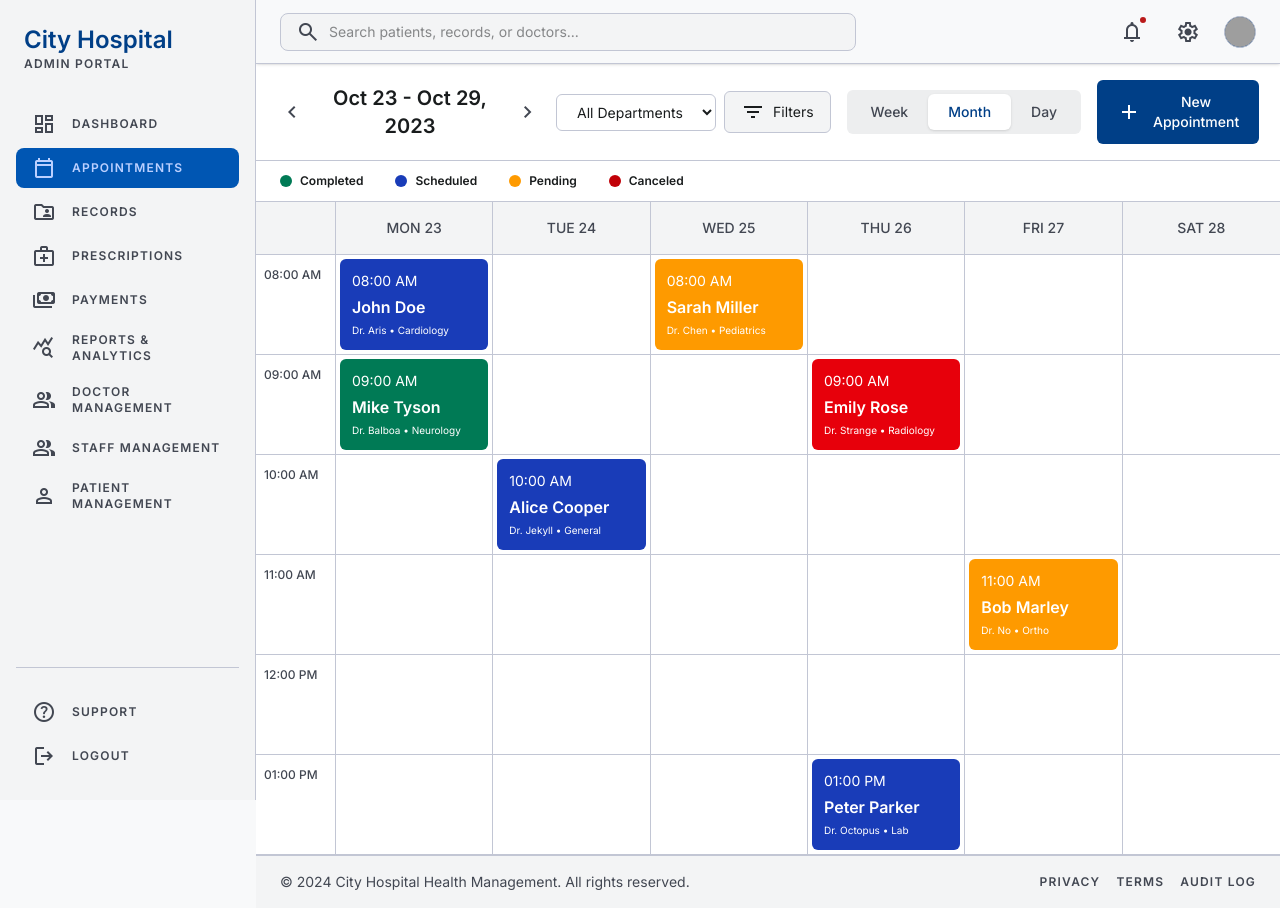
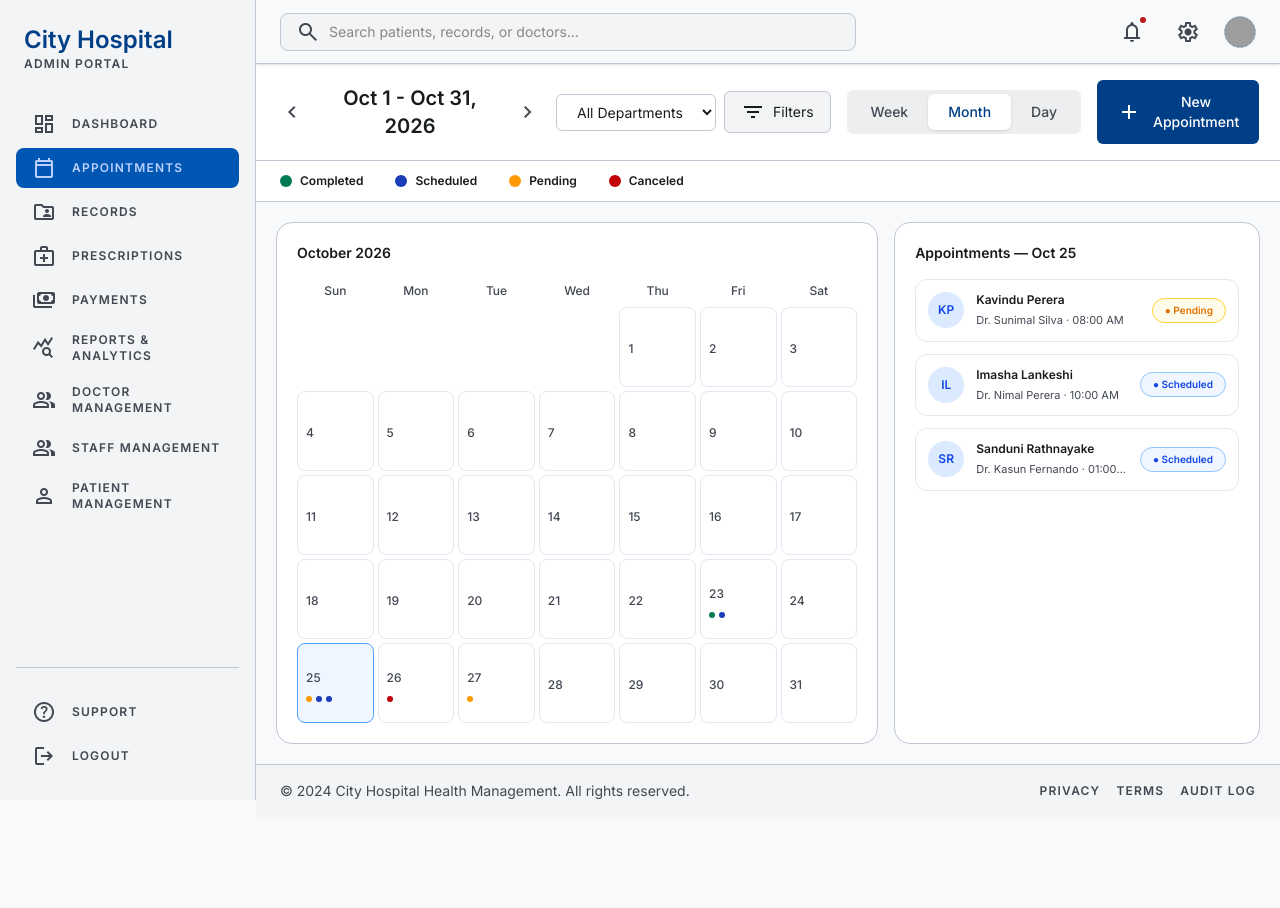
Before and after one commit to Wijeboy/Healthcare-Management-System, a React (Vite) app in the folder Frontend/: page /dashboard/appointments in a window 1280 px wide. Both pictures are taken after a click on the button "Month". After the commit the page ends 817 px from the top, so only its background shows below. Built offline with nearby package versions, Linux system fonts and the light colour scheme; grey boxes are pictures that could not be loaded.

Commit message:
Add appointment scheduler month view

```diff
--- /dev/null
+++ b/Frontend/src/components/appointments/AppointmentMonthView.jsx
@@ -0,0 +1,257 @@
+import { useState } from 'react'
+
+const weekDays = ['Sun', 'Mon', 'Tue', 'Wed', 'Thu', 'Fri', 'Sat']
+
+const appointmentsByDay = {
+  23: [
+    {
+      id: 1,
+      patient: 'Kavindu Perera',
+      doctor: 'Dr. Sunimal Silva',
+      time: '08:00 AM',
+      status: 'Completed',
+    },
+    {
+      id: 2,
+      patient: 'Imasha Lankeshi',
+      doctor: 'Dr. Nimal Perera',
+      time: '10:00 AM',
+      status: 'Scheduled',
+    },
+  ],
+
+  25: [
+    {
+      id: 3,
+      initials: 'KP',
+      patient: 'Kavindu Perera',
+      doctor: 'Dr. Sunimal Silva',
+      time: '08:00 AM',
+      status: 'Pending',
+    },
+    {
+      id: 4,
+      initials: 'IL',
+      patient: 'Imasha Lankeshi',
+      doctor: 'Dr. Nimal Perera',
+      time: '10:00 AM',
+      status: 'Scheduled',
+    },
+    {
+      id: 5,
+      initials: 'SR',
+      patient: 'Sanduni Rathnayake',
+      doctor: 'Dr. Kasun Fernando',
+      time: '01:00 PM',
+      status: 'Scheduled',
+    },
+  ],
+
+  26: [
+    {
+      id: 6,
+      patient: 'Dinuka Wickramasinghe',
+      doctor: 'Dr. Anoma Jayasuriya',
+      time: '09:00 AM',
+      status: 'Canceled',
+    },
+  ],
+
+  27: [
+    {
+      id: 7,
+      patient: 'Kavindu Perera',
+      doctor: 'Dr. Sunimal Silva',
+      time: '11:00 AM',
+      status: 'Pending',
+    },
+  ],
+}
+
+function getStatusDot(status) {
+  if (status === 'Completed') return 'bg-emerald-700'
+  if (status === 'Scheduled') return 'bg-blue-800'
+  if (status === 'Pending') return 'bg-amber-500'
+  if (status === 'Canceled') return 'bg-red-700'
+
+  return 'bg-slate-400'
+}
+
+function getStatusBadge(status) {
+  if (status === 'Pending') {
+    return 'border-amber-300 bg-amber-50 text-amber-600'
+  }
+
+  if (status === 'Scheduled') {
+    return 'border-blue-300 bg-blue-50 text-blue-700'
+  }
+
+  if (status === 'Completed') {
+    return 'border-emerald-300 bg-emerald-50 text-emerald-700'
+  }
+
+  if (status === 'Canceled') {
+    return 'border-red-300 bg-red-50 text-red-700'
+  }
+
+  return 'border-slate-300 bg-slate-50 text-slate-600'
+}
+
+export default function AppointmentMonthView() {
+  const [selectedDay, setSelectedDay] = useState(25)
+
+  // October 1, 2026 is Thursday.
+  // Sunday = 0, therefore we need 4 empty cells before day 1.
+  const emptyDays = Array.from({ length: 4 })
+
+  const days = Array.from({ length: 31 }, (_, index) => index + 1)
+
+  const selectedAppointments = appointmentsByDay[selectedDay] || []
+
+  return (
+    <div className="grid grid-cols-1 gap-4 bg-surface p-5 lg:grid-cols-[1.7fr_1fr]">
+
+      {/* =========================
+          Monthly Calendar
+      ========================== */}
+      <div className="rounded-2xl border border-outline-variant bg-white p-5">
+
+        <h3 className="mb-5 text-sm font-semibold text-on-surface">
+          October 2026
+        </h3>
+
+        {/* Weekday names */}
+        <div className="grid grid-cols-7 gap-1">
+          {weekDays.map((day) => (
+            <div
+              key={day}
+              className="pb-2 text-center text-xs font-medium text-on-surface-variant"
+            >
+              {day}
+            </div>
+          ))}
+        </div>
+
+        {/* Calendar */}
+        <div className="grid grid-cols-7 gap-1">
+
+          {/* Empty cells before October 1 */}
+          {emptyDays.map((_, index) => (
+            <div
+              key={`empty-${index}`}
+              className="min-h-[80px]"
+            />
+          ))}
+
+          {/* Month days */}
+          {days.map((day) => {
+            const isSelected = selectedDay === day
+            const appointments = appointmentsByDay[day] || []
+
+            return (
+              <button
+                key={day}
+                type="button"
+                onClick={() => setSelectedDay(day)}
+                className={`min-h-[80px] rounded-lg border p-2 text-left transition ${
+                  isSelected
+                    ? 'border-blue-400 bg-blue-50'
+                    : 'border-slate-200 bg-white hover:border-blue-200 hover:bg-slate-50'
+                }`}
+              >
+                <span className="text-xs font-medium text-on-surface-variant">
+                  {day}
+                </span>
+
+                {/* Appointment dots */}
+                {appointments.length > 0 && (
+                  <div className="mt-2 flex flex-wrap gap-1">
+                    {appointments.map((appointment) => (
+                      <span
+                        key={appointment.id}
+                        className={`h-1.5 w-1.5 rounded-full ${getStatusDot(
+                          appointment.status
+                        )}`}
+                      />
+                    ))}
+                  </div>
+                )}
+              </button>
+            )
+          })}
+        </div>
+      </div>
+
+      {/* =========================
+          Selected Day Appointments
+      ========================== */}
+      <div className="min-h-[520px] rounded-2xl border border-outline-variant bg-white p-5">
+
+        <h3 className="mb-4 text-sm font-semibold text-on-surface">
+          Appointments — Oct {selectedDay}
+        </h3>
+
+        {selectedAppointments.length === 0 ? (
+          <div className="flex min-h-[250px] items-center justify-center text-center">
+            <div>
+              <span className="material-symbols-outlined text-4xl text-slate-300">
+                event_busy
+              </span>
+
+              <p className="mt-2 text-sm text-on-surface-variant">
+                No appointments scheduled for this date.
+              </p>
+            </div>
+          </div>
+        ) : (
+          <div className="space-y-3">
+            {selectedAppointments.map((appointment) => {
+              const initials =
+                appointment.initials ||
+                appointment.patient
+                  .split(' ')
+                  .map((name) => name[0])
+                  .join('')
+                  .slice(0, 2)
+                  .toUpperCase()
+
+              return (
+                <div
+                  key={appointment.id}
+                  className="flex items-center justify-between gap-3 rounded-xl border border-slate-200 p-3"
+                >
+                  {/* Patient */}
+                  <div className="flex min-w-0 items-center gap-3">
+                    <div className="flex h-9 w-9 shrink-0 items-center justify-center rounded-full bg-blue-100 text-xs font-semibold text-blue-700">
+                      {initials}
+                    </div>
+
+                    <div className="min-w-0">
+                      <p className="truncate text-xs font-semibold text-on-surface">
+                        {appointment.patient}
+                      </p>
+
+                      <p className="mt-1 truncate text-[11px] text-on-surface-variant">
+                        {appointment.doctor} · {appointment.time}
+                      </p>
+                    </div>
+                  </div>
+
+                  {/* Status */}
+                  <span
+                    className={`shrink-0 rounded-full border px-3 py-1 text-[10px] font-semibold ${getStatusBadge(
+                      appointment.status
+                    )}`}
+                  >
+                    ● {appointment.status}
+                  </span>
+                </div>
+              )
+            })}
+          </div>
+        )}
+      </div>
+
+    </div>
+  )
+}
--- a/Frontend/src/pages/GlobalAppointmentScheduler.jsx
+++ b/Frontend/src/pages/GlobalAppointmentScheduler.jsx
@@ -1,7 +1,31 @@
 import { useState } from 'react'
+import AppointmentMonthView from '../components/appointments/AppointmentMonthView'
 
 export default function GlobalAppointmentScheduler() {
   const [view, setView] = useState('week')
+
+  const getDateHeading = () => {
+    if (view === 'month') {
+      return {
+        line1: 'Oct 1 - Oct 31,',
+        line2: '2026',
+      }
+    }
+
+    if (view === 'day') {
+      return {
+        line1: 'Oct 25,',
+        line2: '2026',
+      }
+    }
+
+    return {
+      line1: 'Oct 23 - Oct 29,',
+      line2: '2023',
+    }
+  }
+
+  const dateHeading = getDateHeading()
 
   return (
     <section className="min-h-full bg-surface">
@@ -9,33 +33,35 @@ export default function GlobalAppointmentScheduler() {
       {/* =========================
           Scheduler Toolbar
       ========================== */}
-      <div className="bg-white border-b border-outline-variant px-6 py-4">
+      <div className="border-b border-outline-variant bg-white px-6 py-4">
         <div className="flex items-center justify-between gap-4">
 
           {/* Date Navigation */}
           <div className="flex items-center gap-4">
             <button
-              className="flex items-center justify-center text-on-surface-variant hover:text-primary transition-colors"
-              aria-label="Previous week"
+              type="button"
+              className="flex items-center justify-center text-on-surface-variant transition-colors hover:text-primary"
+              aria-label="Previous"
             >
               <span className="material-symbols-outlined">
                 chevron_left
               </span>
             </button>
 
-            <div className="text-center min-w-[180px]">
+            <div className="min-w-[180px] text-center">
               <h2 className="text-xl font-semibold text-on-surface">
-                Oct 23 - Oct 29,
+                {dateHeading.line1}
               </h2>
 
               <p className="text-xl font-semibold text-on-surface">
-                2023
+                {dateHeading.line2}
               </p>
             </div>
 
             <button
-              className="flex items-center justify-center text-on-surface-variant hover:text-primary transition-colors"
-              aria-label="Next week"
+              type="button"
+              className="flex items-center justify-center text-on-surface-variant transition-colors hover:text-primary"
+              aria-label="Next"
             >
               <span className="material-symbols-outlined">
                 chevron_right
@@ -54,7 +80,10 @@ export default function GlobalAppointmentScheduler() {
               <option>Orthopedics</option>
             </select>
 
-            <button className="flex items-center gap-2 rounded-md border border-outline-variant bg-surface-container-low px-4 py-2 text-sm text-on-surface hover:bg-surface-container transition-colors">
+            <button
+              type="button"
+              className="flex items-center gap-2 rounded-md border border-outline-variant bg-surface-container-low px-4 py-2 text-sm text-on-surface transition-colors hover:bg-surface-container"
+            >
               <span className="material-symbols-outlined text-[18px]">
                 filter_list
               </span>
@@ -68,6 +97,7 @@ export default function GlobalAppointmentScheduler() {
             {['week', 'month', 'day'].map((item) => (
               <button
                 key={item}
+                type="button"
                 onClick={() => setView(item)}
                 className={`rounded-md px-5 py-2 text-sm font-medium capitalize transition ${
                   view === item
@@ -81,7 +111,10 @@ export default function GlobalAppointmentScheduler() {
           </div>
 
           {/* New Appointment */}
-          <button className="flex items-center gap-3 rounded-md bg-primary px-5 py-3 text-white hover:bg-primary-container transition-colors">
+          <button
+            type="button"
+            className="flex items-center gap-3 rounded-md bg-primary px-5 py-3 text-white transition-colors hover:bg-primary-container"
+          >
             <span className="material-symbols-outlined">
               add
             </span>
@@ -117,19 +150,18 @@ export default function GlobalAppointmentScheduler() {
           <span className="h-3 w-3 rounded-full bg-red-700"></span>
           <span>Canceled</span>
         </div>
-
       </div>
 
-      {/* =========================
-          Week Calendar
-      ========================== */}
+      {/* =====================================================
+          WEEK VIEW
+      ====================================================== */}
+      {view === 'week' && (
         <div className="overflow-x-auto bg-white">
           <div className="min-w-[1000px]">
 
             {/* Day Headers */}
             <div className="grid grid-cols-[80px_repeat(6,1fr)] border-b border-outline-variant bg-surface-container-low">
 
-            {/* Empty corner cell */}
               <div className="border-r border-outline-variant"></div>
 
               {[
@@ -150,11 +182,10 @@ export default function GlobalAppointmentScheduler() {
             </div>
 
             {/* =========================
-              08:00 AM Row
+                08:00 AM
             ========================== */}
             <div className="grid min-h-[100px] grid-cols-[80px_repeat(6,1fr)] border-b border-outline-variant">
 
-            {/* Time */}
               <div className="border-r border-outline-variant px-2 py-3 text-xs font-medium text-on-surface-variant">
                 08:00 AM
               </div>
@@ -162,7 +193,9 @@ export default function GlobalAppointmentScheduler() {
               {/* Monday */}
               <div className="border-r border-outline-variant p-1">
                 <div className="h-full rounded-md bg-blue-800 p-3 text-white">
-                <p className="text-sm">08:00 AM</p>
+                  <p className="text-sm">
+                    08:00 AM
+                  </p>
 
                   <p className="mt-1 font-semibold">
                     John Doe
@@ -180,7 +213,9 @@ export default function GlobalAppointmentScheduler() {
               {/* Wednesday */}
               <div className="border-r border-outline-variant p-1">
                 <div className="h-full rounded-md bg-amber-500 p-3 text-white">
-                <p className="text-sm">08:00 AM</p>
+                  <p className="text-sm">
+                    08:00 AM
+                  </p>
 
                   <p className="mt-1 font-semibold">
                     Sarah Miller
@@ -203,11 +238,10 @@ export default function GlobalAppointmentScheduler() {
             </div>
 
             {/* =========================
-              09:00 AM Row
+                09:00 AM
             ========================== */}
             <div className="grid min-h-[100px] grid-cols-[80px_repeat(6,1fr)] border-b border-outline-variant">
 
-            {/* Time */}
               <div className="border-r border-outline-variant px-2 py-3 text-xs font-medium text-on-surface-variant">
                 09:00 AM
               </div>
@@ -215,7 +249,9 @@ export default function GlobalAppointmentScheduler() {
               {/* Monday */}
               <div className="border-r border-outline-variant p-1">
                 <div className="h-full rounded-md bg-emerald-700 p-3 text-white">
-                <p className="text-sm">09:00 AM</p>
+                  <p className="text-sm">
+                    09:00 AM
+                  </p>
 
                   <p className="mt-1 font-semibold">
                     Mike Tyson
@@ -236,7 +272,9 @@ export default function GlobalAppointmentScheduler() {
               {/* Thursday */}
               <div className="border-r border-outline-variant p-1">
                 <div className="h-full rounded-md bg-red-600 p-3 text-white">
-                <p className="text-sm">09:00 AM</p>
+                  <p className="text-sm">
+                    09:00 AM
+                  </p>
 
                   <p className="mt-1 font-semibold">
                     Emily Rose
@@ -256,11 +294,10 @@ export default function GlobalAppointmentScheduler() {
             </div>
 
             {/* =========================
-              10:00 AM Row
+                10:00 AM
             ========================== */}
             <div className="grid min-h-[100px] grid-cols-[80px_repeat(6,1fr)] border-b border-outline-variant">
 
-            {/* Time */}
               <div className="border-r border-outline-variant px-2 py-3 text-xs font-medium text-on-surface-variant">
                 10:00 AM
               </div>
@@ -271,7 +308,9 @@ export default function GlobalAppointmentScheduler() {
               {/* Tuesday */}
               <div className="border-r border-outline-variant p-1">
                 <div className="h-full rounded-md bg-blue-800 p-3 text-white">
-                <p className="text-sm">10:00 AM</p>
+                  <p className="text-sm">
+                    10:00 AM
+                  </p>
 
                   <p className="mt-1 font-semibold">
                     Alice Cooper
@@ -297,11 +336,10 @@ export default function GlobalAppointmentScheduler() {
             </div>
 
             {/* =========================
-              11:00 AM Row
+                11:00 AM
             ========================== */}
             <div className="grid min-h-[100px] grid-cols-[80px_repeat(6,1fr)] border-b border-outline-variant">
 
-            {/* Time */}
               <div className="border-r border-outline-variant px-2 py-3 text-xs font-medium text-on-surface-variant">
                 11:00 AM
               </div>
@@ -321,7 +359,9 @@ export default function GlobalAppointmentScheduler() {
               {/* Friday */}
               <div className="border-r border-outline-variant p-1">
                 <div className="h-full rounded-md bg-amber-500 p-3 text-white">
-                <p className="text-sm">11:00 AM</p>
+                  <p className="text-sm">
+                    11:00 AM
+                  </p>
 
                   <p className="mt-1 font-semibold">
                     Bob Marley
@@ -338,11 +378,10 @@ export default function GlobalAppointmentScheduler() {
             </div>
 
             {/* =========================
-              12:00 PM Row
+                12:00 PM
             ========================== */}
             <div className="grid min-h-[100px] grid-cols-[80px_repeat(6,1fr)] border-b border-outline-variant">
 
-            {/* Time */}
               <div className="border-r border-outline-variant px-2 py-3 text-xs font-medium text-on-surface-variant">
                 12:00 PM
               </div>
@@ -367,11 +406,10 @@ export default function GlobalAppointmentScheduler() {
             </div>
 
             {/* =========================
-              01:00 PM Row
+                01:00 PM
             ========================== */}
             <div className="grid min-h-[100px] grid-cols-[80px_repeat(6,1fr)] border-b border-outline-variant">
 
-            {/* Time */}
               <div className="border-r border-outline-variant px-2 py-3 text-xs font-medium text-on-surface-variant">
                 01:00 PM
               </div>
@@ -388,7 +426,9 @@ export default function GlobalAppointmentScheduler() {
               {/* Thursday */}
               <div className="border-r border-outline-variant p-1">
                 <div className="h-full rounded-md bg-blue-800 p-3 text-white">
-                <p className="text-sm">01:00 PM</p>
+                  <p className="text-sm">
+                    01:00 PM
+                  </p>
 
                   <p className="mt-1 font-semibold">
                     Peter Parker
@@ -409,6 +449,38 @@ export default function GlobalAppointmentScheduler() {
 
           </div>
         </div>
+      )}
+
+      {/* =====================================================
+          MONTH VIEW
+      ====================================================== */}
+      {view === 'month' && (
+        <AppointmentMonthView />
+      )}
+
+      {/* =====================================================
+          DAY VIEW
+          We will replace this after you send the Day UI.
+      ====================================================== */}
+      {view === 'day' && (
+        <div className="bg-surface p-6">
+          <div className="flex min-h-[500px] items-center justify-center rounded-xl border border-outline-variant bg-white">
+            <div className="text-center">
+              <span className="material-symbols-outlined text-5xl text-slate-300">
+                calendar_today
+              </span>
+
+              <h3 className="mt-3 text-lg font-semibold text-on-surface">
+                Day View
+              </h3>
+
+              <p className="mt-1 text-sm text-on-surface-variant">
+                Day scheduler will be added next.
+              </p>
+            </div>
+          </div>
+        </div>
+      )}
 
     </section>
   )
```
Lines whose indentation alone changed are shown as unchanged.
